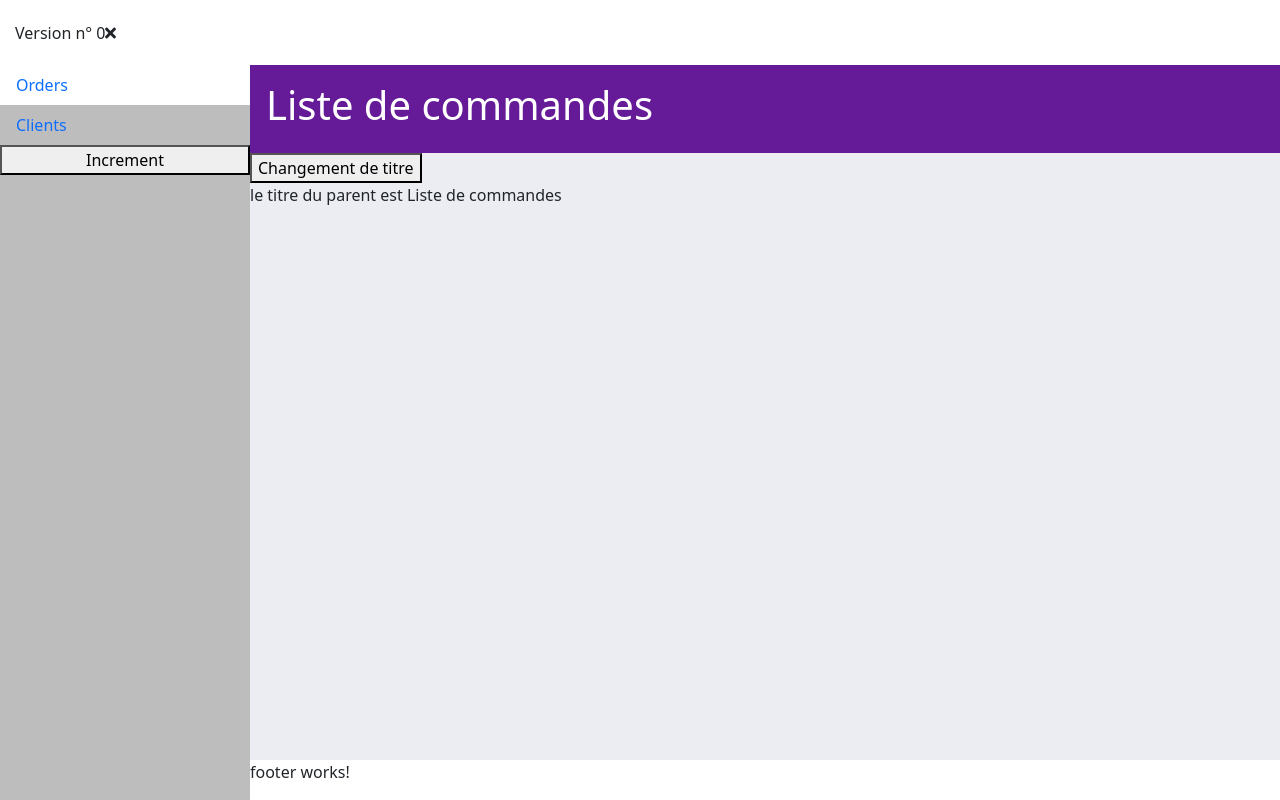
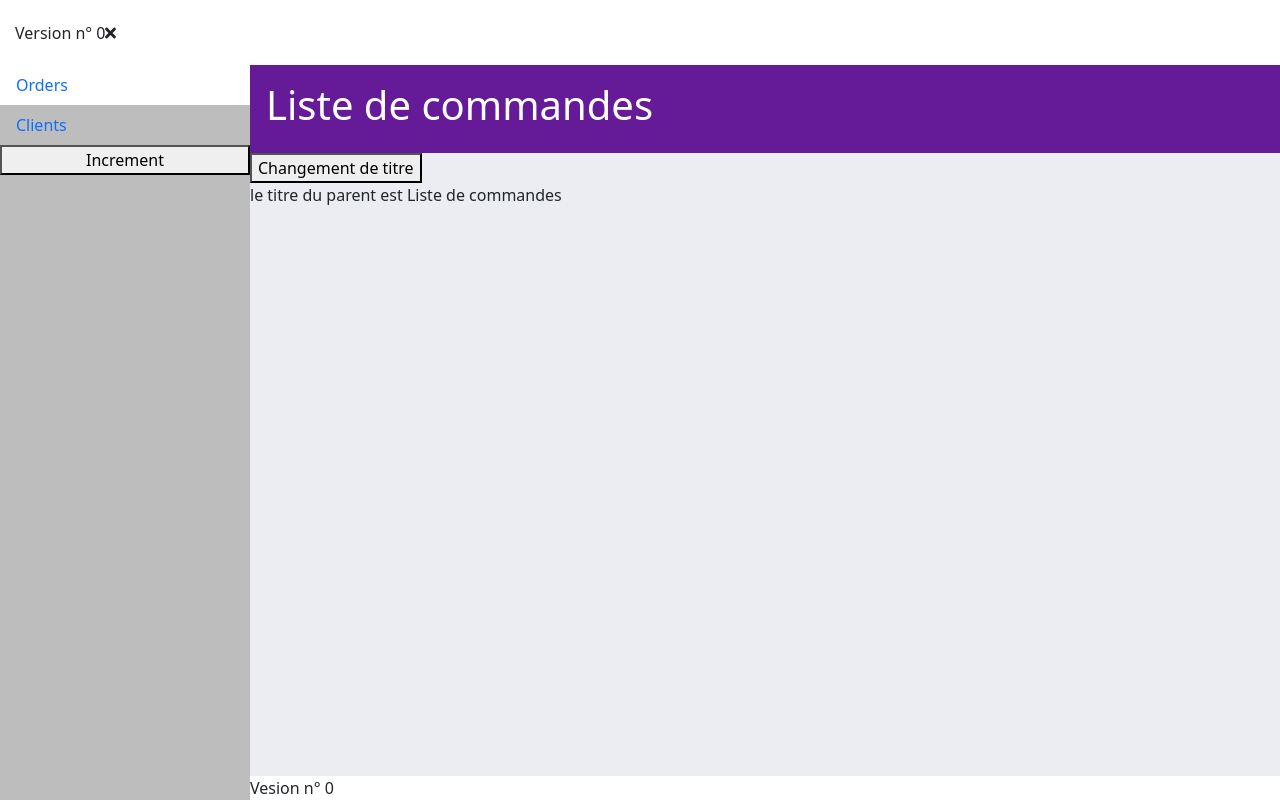
Before and after one commit to dev-formation/formation-angular-janvier-scalian, an Angular app: page /orders in a window 1280 px wide. Built offline with nearby package versions, Linux system fonts and the light colour scheme; data requests are answered from the project's data file.

Commit message:
23.1 - exercice version fin

```diff
--- a/src/app/core/components/footer/footer.component.html
+++ b/src/app/core/components/footer/footer.component.html
@@ -1 +1 @@
-<p>footer works!</p>
+<span>Vesion n° {{ version }}</span>
--- a/src/app/core/components/footer/footer.component.ts
+++ b/src/app/core/components/footer/footer.component.ts
@@ -1,4 +1,5 @@
 import { Component, OnInit } from '@angular/core';
+import { VersionService } from '../../services/version.service';
 
 @Component({
   selector: 'app-footer',
@@ -6,8 +7,13 @@ import { Component, OnInit } from '@angular/core';
   styleUrls: ['./footer.component.scss']
 })
 export class FooterComponent implements OnInit {
+  public version!: number;
 
-  constructor() { }
+  constructor(private versionService: VersionService) {
+    this.versionService.numVersion$.subscribe(numVersion => {
+      this.version = numVersion;
+    })
+   }
 
   ngOnInit(): void {
   }
```
